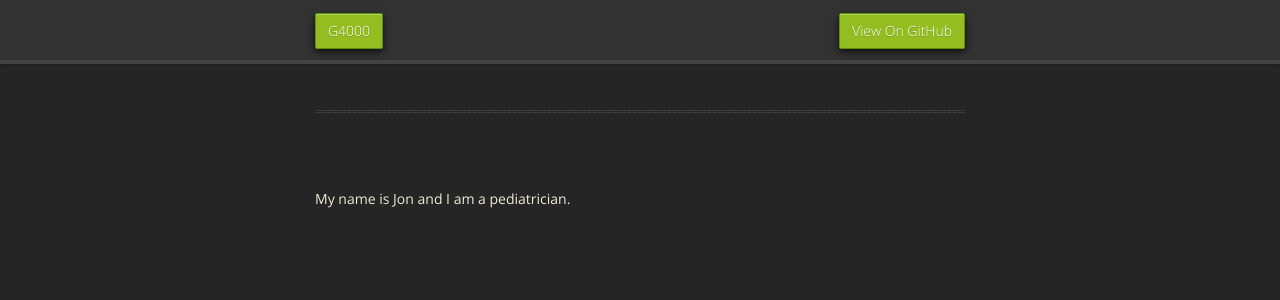
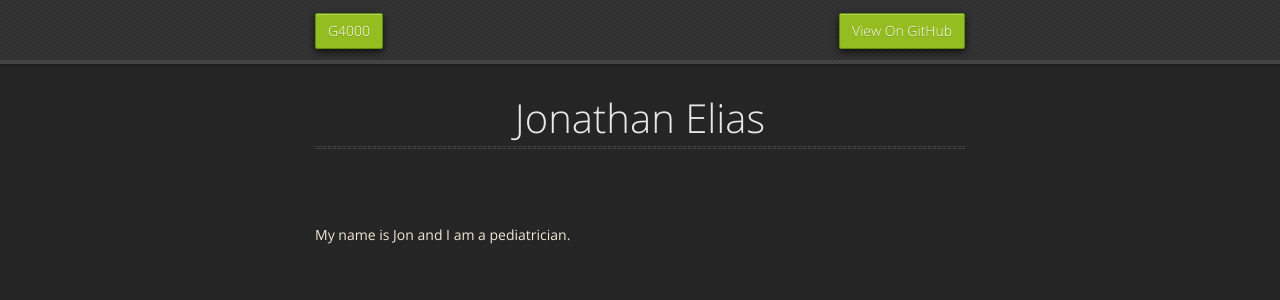
Before and after one commit to qiuyugong2181/g4000-1, a Jekyll site: the page built from people/jee2113.md, in a window 1280 px wide. Shown: the top 300 px of the page. Built offline with Jekyll 4.4.1, drawn with Linux system fonts in a browser that asks for light colours; nearby versions of some CDN libraries.

Commit message:
Update jee2113.md
Remove angle brackets

```diff
--- a/people/jee2113.md
+++ b/people/jee2113.md
@@ -1,8 +1,8 @@
 ---
 layout: people
-github_username: <jee2113>
-last_name: <Elias>
-first_name: <Jonathan>
-permalink: /people/<jee2113>/
+github_username: jee2113
+last_name: Elias
+first_name: Jonathan
+permalink: /people/jee2113/
 ---
 My name is Jon and I am a pediatrician.
```
